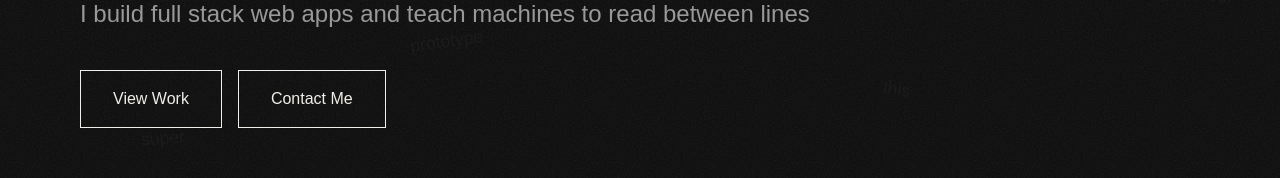
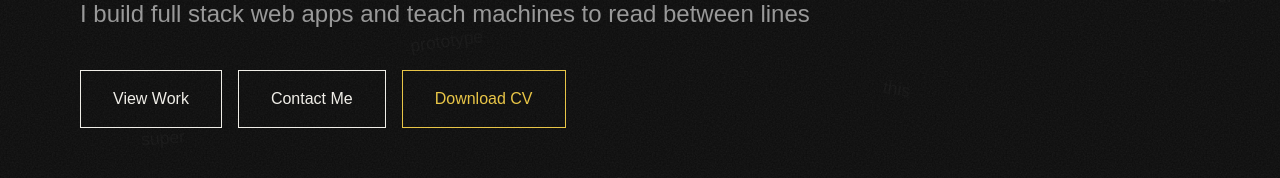
Before and after one commit to B-BOLD24/portfolio, a React (Vite) app in the folder client/: page / in a window 1280 px wide. Shown: the part 501-679 px from the top of the page. Built offline with nearby package versions, Linux system fonts and the light colour scheme; no server answers; a web font is replaced by a local one.

Commit message:
add resume download button and pdf in public

```diff
--- a/client/src/sections/Hero.jsx
+++ b/client/src/sections/Hero.jsx
@@ -46,11 +46,26 @@ function Hero() {
         viewport={{ once: true }}
         className="flex gap-4   justify-start mt-10  "
       >
-        <a href="#projects" className=" border border-[#F0EEE8] hover:bg-[#E8C547] hover:border-[#E8C547] hover:text-[#0C0C0C] transition-all px-8 py-4 font-normal">
+        <a
+          href="#projects"
+          className=" border border-[#F0EEE8] hover:bg-[#E8C547] hover:border-[#E8C547] hover:text-[#0C0C0C] transition-all px-8 py-4 font-normal"
+        >
           View Work
         </a>
-        <a href="#contact" className="border border-[#F0EEE8] hover:bg-[#E8C547] hover:border-[#E8C547] hover:text-[#0C0C0C] transition-all px-8 py-4 font-normal">
+        <a
+          href="#contact"
+          className="border border-[#F0EEE8] hover:bg-[#E8C547] hover:border-[#E8C547] hover:text-[#0C0C0C] transition-all px-8 py-4 font-normal"
+        >
           Contact Me
+        </a>
+        <a
+          href="/resume.pdf"
+          target="_blank"
+          rel="noreferrer"
+          download
+          className="border border-[#E8C547] text-[#E8C547] hover:bg-[#E8C547] hover:text-[#0C0C0C] transition-all px-8 py-4 font-normal"
+        >
+          Download CV
         </a>
       </motion.div>
     </div>
```
Also changed, not shown: 1 other file (tests, documents, lock files or other folders).
